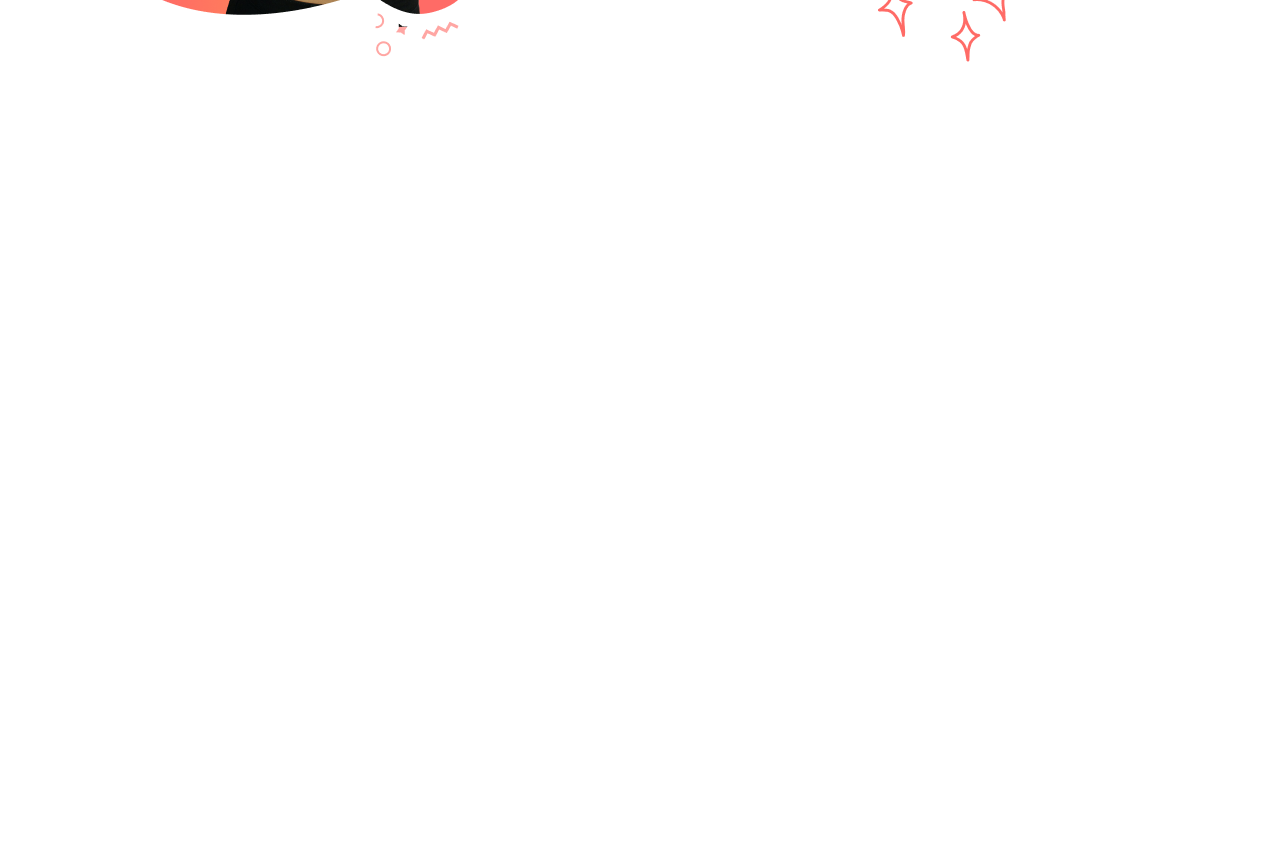
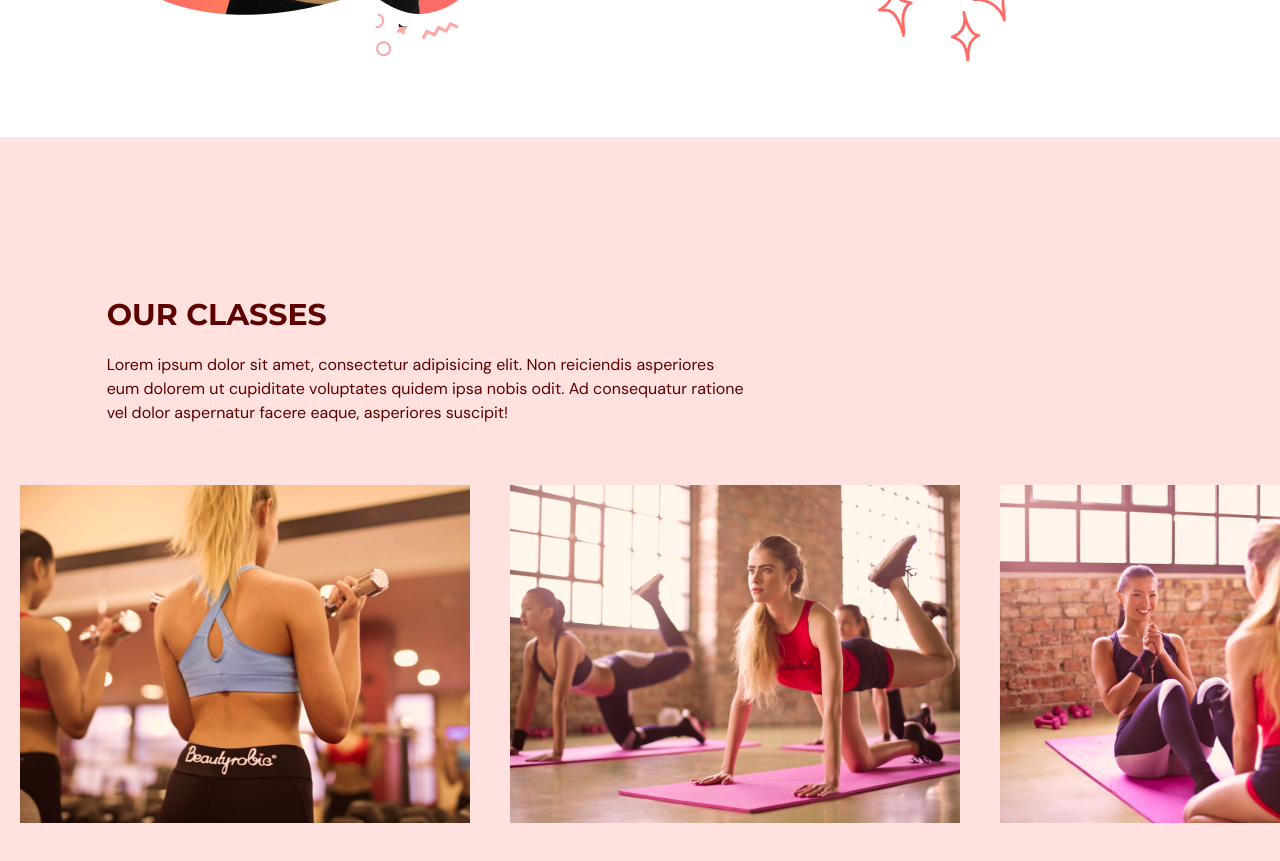
Before and after one commit to mariosknl/gym-typescript, a React (Vite) app: page / in a window 1280 px wide. Shown: the part 2040-2901 px from the top of the page. Before the commit the page ends 2177 px from the top, so only its background shows below. Built offline with nearby package versions, Linux system fonts and the light colour scheme.

Commit message:
completed ourClasses page

```diff
--- a/src/App.tsx
+++ b/src/App.tsx
@@ -1,6 +1,7 @@
 import Navbar from "@/scenes/Navbar";
 import Home from "@/scenes/home";
 import Benefits from "@/scenes/benefits";
+import OurClasses from "@/scenes/ourClasses";
 import { useEffect, useState } from "react";
 import { SelectedPage } from "@/shared/types";
 
@@ -31,6 +32,7 @@
       />
       <Home setSelectedPage={setSelectedPage} />
       <Benefits setSelectedPage={setSelectedPage} />
+      <OurClasses setSelectedPage={setSelectedPage} />
     </div>
   );
 }
--- /dev/null
+++ b/src/scenes/ourClasses/Class.tsx
@@ -0,0 +1,22 @@
+type Props = {
+  name: string;
+  description?: string;
+  image: string;
+};
+
+const Class = ({ name, description, image }: Props) => {
+  const overlayStyles = `p-5 absolute z-30 flex h-[380px] w-[450px] flex-col items-center justify-center whitespace-normal bg-primary-500 text-center text-white opacity-0 hover:opacity-90 transition duration-500`;
+
+  return (
+    <li className="relative mx-5 inline-block h-[380px] w-[450px]">
+      <div className={overlayStyles}>
+        <p className="text-2xl">{name}</p>
+        <p className="mt-5">{description}</p>
+      </div>
+
+      <img src={image} alt={`${image}`} />
+    </li>
+  );
+};
+
+export default Class;
--- /dev/null
+++ b/src/scenes/ourClasses/index.tsx
@@ -0,0 +1,99 @@
+import { ClassType, SelectedPage } from "@/shared/types";
+import image1 from "@/assets/image1.png";
+import image2 from "@/assets/image2.png";
+import image3 from "@/assets/image3.png";
+import image4 from "@/assets/image4.png";
+import image5 from "@/assets/image5.png";
+import image6 from "@/assets/image6.png";
+import { motion } from "framer-motion";
+import HText from "@/shared/HText";
+import Class from "./Class";
+
+const ourClasses: Array<ClassType> = [
+  {
+    name: "Weight Training Classes",
+    description:
+      "Lorem ipsum dolor sit amet consectetur adipisicing elit. Accusamus ducimus voluptatem aliquid exercitationem omnis officiis inventore, sint asperiores sapiente quaerat?",
+    image: image1,
+  },
+  {
+    name: "Yoga Classes",
+    description:
+      "Lorem ipsum dolor sit amet consectetur adipisicing elit. Accusamus ducimus voluptatem aliquid exercitationem omnis officiis inventore, sint asperiores sapiente quaerat?",
+    image: image2,
+  },
+  {
+    name: "Ab Core Classes",
+    description:
+      "Lorem ipsum dolor sit amet consectetur adipisicing elit. Accusamus ducimus voluptatem aliquid exercitationem omnis officiis inventore, sint asperiores sapiente quaerat?",
+    image: image3,
+  },
+  {
+    name: "Adventure Classes",
+    description:
+      "Lorem ipsum dolor sit amet consectetur adipisicing elit. Accusamus ducimus voluptatem aliquid exercitationem omnis officiis inventore, sint asperiores sapiente quaerat?",
+    image: image4,
+  },
+  {
+    name: "Fitness Classes",
+    description:
+      "Lorem ipsum dolor sit amet consectetur adipisicing elit. Accusamus ducimus voluptatem aliquid exercitationem omnis officiis inventore, sint asperiores sapiente quaerat?",
+    image: image5,
+  },
+  {
+    name: "Training Classes",
+    description:
+      "Lorem ipsum dolor sit amet consectetur adipisicing elit. Accusamus ducimus voluptatem aliquid exercitationem omnis officiis inventore, sint asperiores sapiente quaerat?",
+    image: image6,
+  },
+];
+
+type Props = {
+  setSelectedPage: (value: SelectedPage) => void;
+};
+
+const OurClasses = ({ setSelectedPage }: Props) => {
+  return (
+    <section className="w-full bg-primary-100 py-40" id="ourclasses">
+      <motion.div
+        onViewportEnter={() => setSelectedPage(SelectedPage.OurClasses)}
+      >
+        <motion.div
+          className="mx-auto w-5/6"
+          initial="hidden"
+          whileInView="visible"
+          viewport={{ once: true, amount: 0.5 }}
+          transition={{ duration: 0.5 }}
+          variants={{
+            hidden: { opacity: 0, x: -50 },
+            visible: { opacity: 1, x: 0 },
+          }}
+        >
+          <div className="md:w-3/5">
+            <HText>OUR CLASSES</HText>
+            <p className="py-5">
+              Lorem ipsum dolor sit amet, consectetur adipisicing elit. Non
+              reiciendis asperiores eum dolorem ut cupiditate voluptates quidem
+              ipsa nobis odit. Ad consequatur ratione vel dolor aspernatur
+              facere eaque, asperiores suscipit!
+            </p>
+          </div>
+        </motion.div>
+        <div className="mt-10 h-[353px] w-full overflow-x-auto overflow-y-hidden">
+          <ul className="w-[2800px] whitespace-nowrap">
+            {ourClasses.map((item: ClassType, index) => (
+              <Class
+                key={`${item.name}-${index}`}
+                name={item.name}
+                description={item.description}
+                image={item.image}
+              />
+            ))}
+          </ul>
+        </div>
+      </motion.div>
+    </section>
+  );
+};
+
+export default OurClasses;
--- a/src/shared/types.ts
+++ b/src/shared/types.ts
@@ -10,3 +10,9 @@
   title: string;
   description: string;
 }
+
+export interface ClassType {
+  name: string;
+  description?: string;
+  image: string;
+}
```
